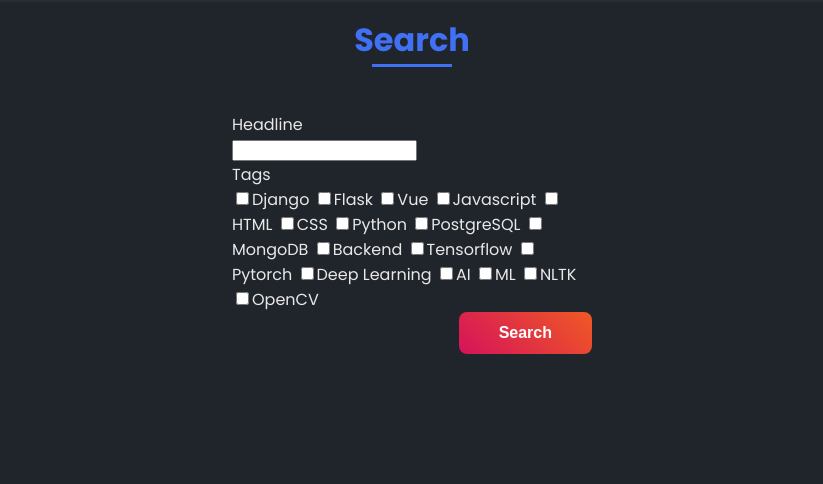
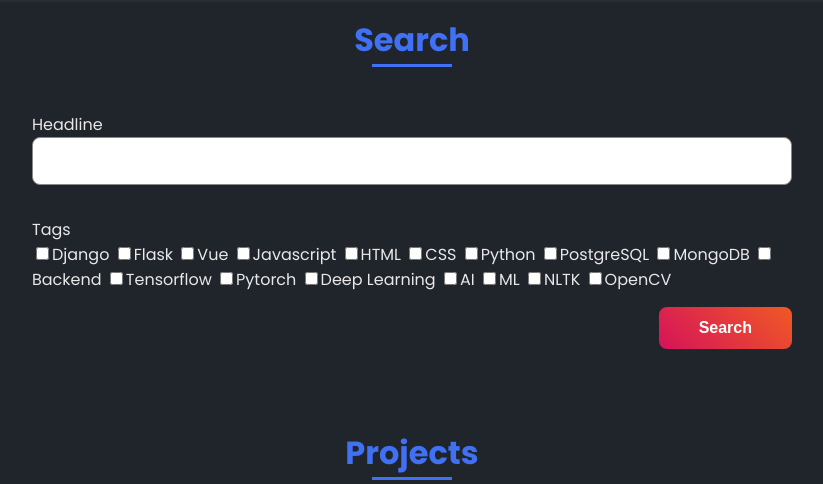
Before and after one commit to tej1996nitrr/Profile, a Django app: page /posts/ in a window 1280 px wide. Shown: the part 64-548 px from the top of the page, without its empty margins (228-1051 px from the left). Run offline with Django 3.2, Linux system fonts and the light colour scheme; data comes from the database, SQL or seed files in the repository; some libraries are stand-ins or nearby versions.

Commit message:
look for search bar

```diff
--- a/frontend/assets/css/style.css
+++ b/frontend/assets/css/style.css
@@ -478,6 +478,7 @@ margin-top: 30px;
   font-size: var(--normal-font-size);
   cursor: pointer;
   margin-left: auto;
+  margin-top: 15px;
 }
 /* ===== FOOTER =====*/
 .footer{
@@ -570,7 +571,7 @@ margin-top: 30px;
     column-gap: 2rem;
   }
   .contact__form{
-    width: 360px;
+    width: 760px;
   }
   .contact__container{
     justify-items: center;
--- a/portfolio/core/templates/core/posts.html
+++ b/portfolio/core/templates/core/posts.html
@@ -2,8 +2,10 @@
 {% load static %}
 {% block content %}
 {% load crispy_forms_tags %}
+
 <!--===== SEARch=====-->
 <link rel="stylesheet" href="https://use.fontawesome.com/releases/v5.3.1/css/all.css" integrity="sha384-mzrmE5qonljUremFsqc01SB46JvROS7bZs3IO2EmfFsd15uHvIt+Y8vEf7N7fWAU" crossorigin="anonymous">
+<link rel="stylesheet" href="https://cdnjs.cloudflare.com/ajax/libs/font-awesome/4.7.0/css/font-awesome.min.css">
 <style type="text/css">
     #id_tags{
         max-height: 100px;
@@ -12,6 +14,25 @@
         border-radius: 5px;
         padding:5px;
     }
+    #id_headline{
+        width: 100%;
+        font-size: 12px;
+        font-weight: var(--font-semi);
+        padding: 1rem;
+        border-radius: .5rem;
+        border: 1.5px solid #888;
+        outline: none;
+        margin-bottom: var(--mb-4);
+    }
+    .contact__form{
+        width: 760px;
+      }
+    .work{
+padding-top: 1rem;
+      }
+      .contact__button{
+        margin-top: 15px;
+      }
 
 </style>
 <section class="contact section bd-grid">
@@ -20,7 +41,9 @@
     <div class="contact__container bd-grid">
         <form  method="GET" action="" class="contact__form">
             {{myfilter.form|crispy}}
+            <!-- <input type="text" placeholder="Search" class="contact__input"> -->
             <input type="submit" value="Search" class="contact__button button">
+
 
         </form>
     </div>
```
